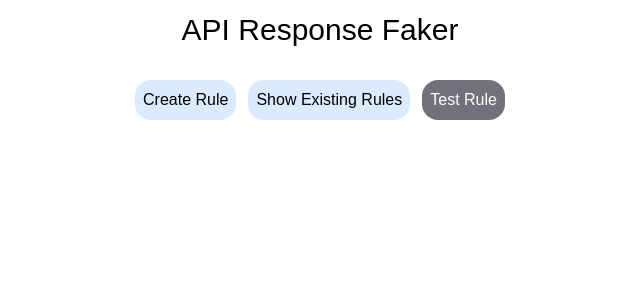
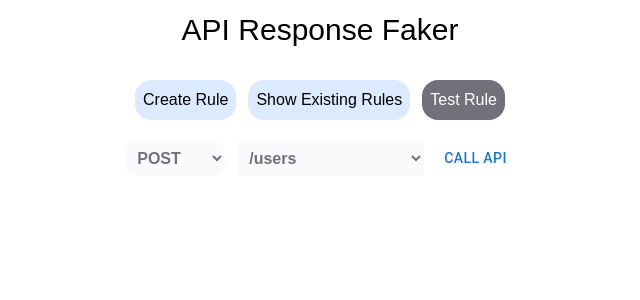
Before and after one commit to Avtex19/api-response-faker, a React (Vite) app in the folder front-end/: page / in a window 1280 px wide. Both pictures are taken after a click on the button "Test Rule". Shown: the top 300 px of the page, without its empty margins (320-960 px from the left). Built offline with nearby package versions, Linux system fonts and the light colour scheme; a web font is replaced by a local one.

Commit message:
create component to test api paths

```diff
--- a/front-end/src/components/rules/RulesTest.tsx
+++ b/front-end/src/components/rules/RulesTest.tsx
@@ -1,7 +1,51 @@
+import type {Method} from "./FakeRuleModel/rule.ts";
+import {METHODS} from "../../common/methods.ts";
+import {PATHS} from "../../common/paths.ts";
+import {useState} from "react";
+import {filterPathBasedOnMethod} from "../../common/filterPathBasedOnMethod.ts";
+import {Button} from "@mui/material";
+
 export const RulesTest = () => {
+    const [formData, setFormData] = useState<{
+        method: Method,
+        path: string,
+        identifier: string | null
+    }>({
+        method: 'POST',
+        path: '/users',
+        identifier: null
+    })
+    return <form className={'flex items-center justify-center my-5 gap-3'}>
+        <div className={'flex justify-start items-center'}>
+            <select className={'bg-gray-50 text-zinc-500  font-bold p-2 rounded-xl'}
+                    onChange={(e) => setFormData({
+                        ...formData, method: e.target.value as Method,
+                        path: filterPathBasedOnMethod(e.target.value as Method, Object.values(PATHS))[0]
+                    })}
+            >
+                {Object.values(METHODS).map(option => <option key={option}>{option}</option>)}
+            </select>
+        </div>
 
-    return <div>
+        <div className={' bg-gray-50 flex items-center justify-start items-center'}>
+            <select className={'text-zinc-500 font-bold p-2 rounded-xl'}
+                    onChange={(e) => setFormData({...formData, path: e.target.value as string})}
 
-    </div>
+            >
+                {filterPathBasedOnMethod(formData.method, Object.values(PATHS)).map(option =>
+                    <option key={option}>{option}</option>)}
+
+            </select>
+        </div>
+
+        {formData.path.includes(':id') &&
+            <div className={'bg-gray-50 flex items-center justify-start items-center gap-3'}>
+                <input className={'text rounded border-2 border-zinc-500 text-zinc-500'} required
+                       onChange={(e) => setFormData({...formData, identifier: e.target.value as string})}
+                ></input>
+            </div>}
+
+        <Button type={'submit'} >Call API</Button>
+    </form>
 
 }
```
